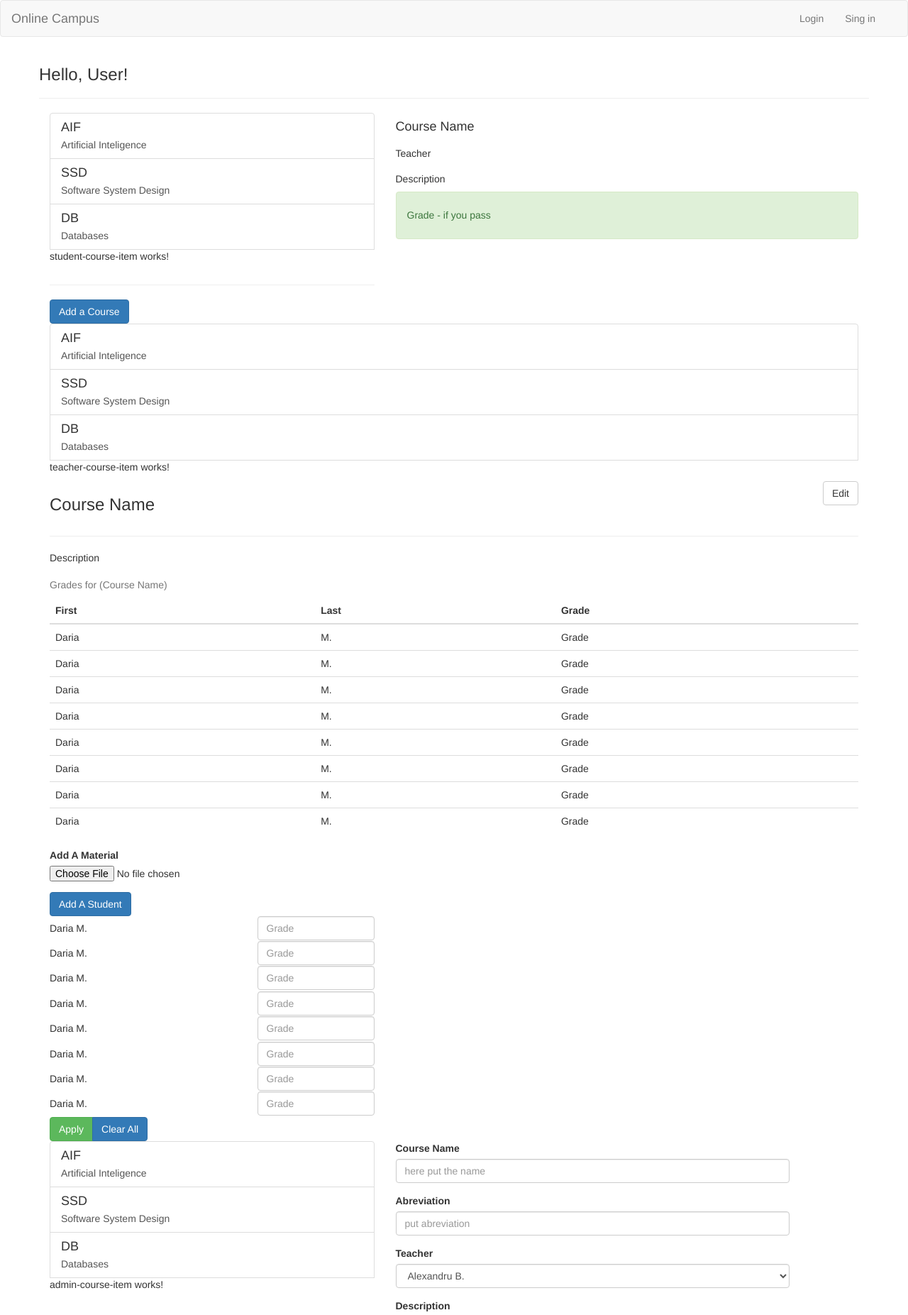
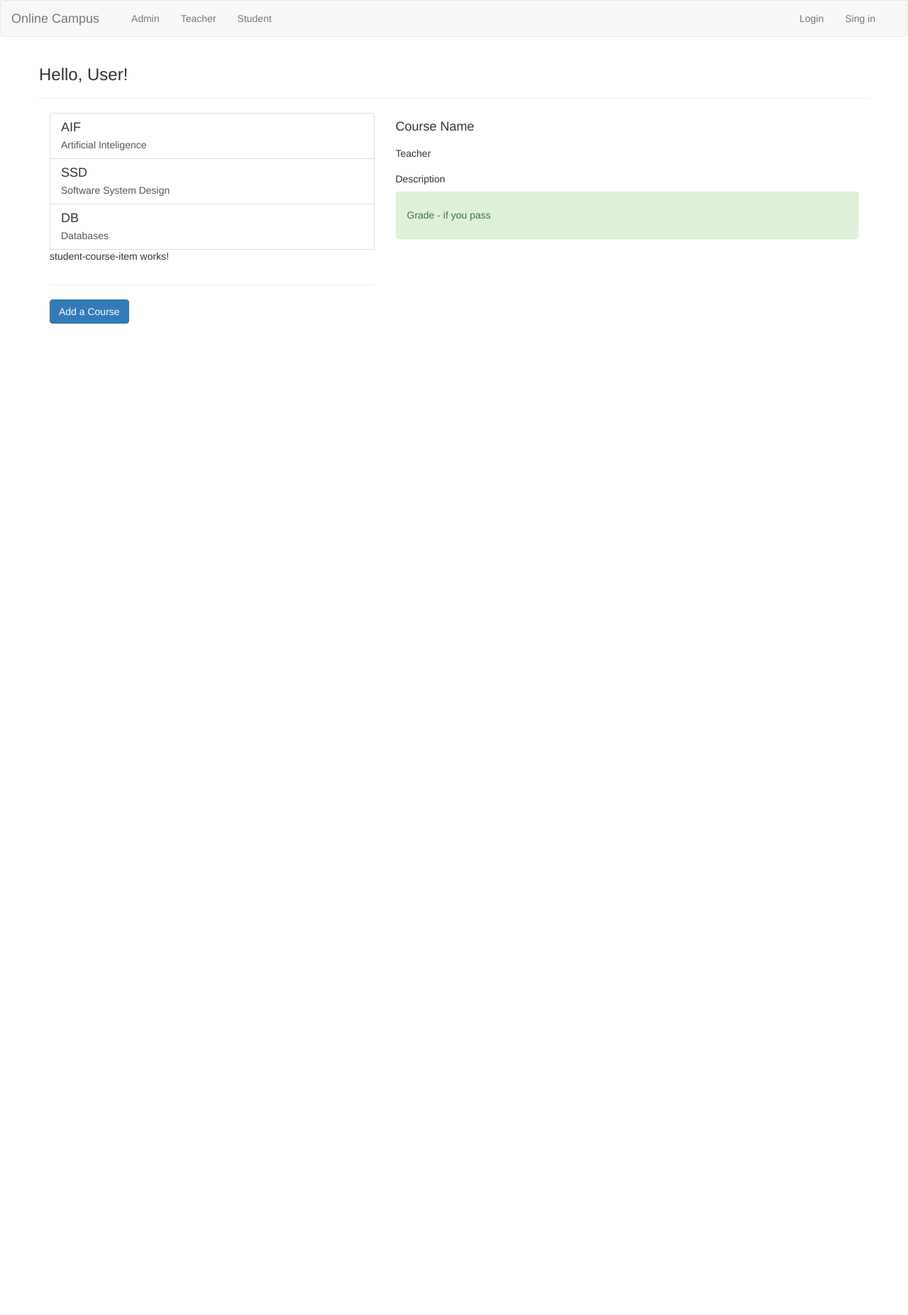
Before and after one commit to dariamuresan/online-campus, an Angular app: page / in a window 1280 px wide. Shown: the top 1853 px of the page at 71% size. After the commit the page ends 800 px from the top, so only its background shows below. Built offline with nearby package versions, Linux system fonts and the light colour scheme.

Commit message:
Added Navigation with Event Binding and ngIf

```diff
--- a/src/app/admin-courses/admin-courses.component.html
+++ b/src/app/admin-courses/admin-courses.component.html
@@ -1,3 +1,9 @@
+<div class="row">
+    <div class="col-md-12">
+        <button type="button" class="btn btn-primary">New Course</button>
+        <button type="button" class="btn btn-success">Create Account</button>
+    </div>
+</div>
 <div class="row">
     <div class="col-md-5">
         <app-admin-course-list></app-admin-course-list>
@@ -6,9 +12,3 @@
         <app-admin-course-edit></app-admin-course-edit>
     </div>
 </div>
-<div class="row">
-    <div class="col-md-12">
-        <button type="button" class="btn btn-primary">New Course</button>
-        <button type="button" class="btn btn-success">Create Account</button>
-    </div>
-</div>
--- a/src/app/app.component.html
+++ b/src/app/app.component.html
@@ -1,4 +1,4 @@
-<app-header></app-header>
+<app-header (userSelected)=onNavigation($event)></app-header>
 <div class="container">
   <div class="row">
     <h3>Hello, User!</h3>
@@ -6,17 +6,8 @@
   </div>
   <div class="row">
     <div class="col-md-12">
-      <app-student-courses></app-student-courses>
+      <app-student-courses *ngIf="loadedUser === 'student'"></app-student-courses>
+      <app-teacher-courses *ngIf="loadedUser === 'teacher'"></app-teacher-courses>
+      <app-admin-courses *ngIf="loadedUser === 'admin'"></app-admin-courses>
     </div>
   </div>
-  <div class="row">
-    <div class="col-md-12">
-      <app-teacher-courses></app-teacher-courses>
-    </div>
-  </div>
-  <div class="row">
-    <div class="col-md-12">
-      <app-admin-courses></app-admin-courses>
-    </div>
-  </div>
-</div>
--- a/src/app/app.component.ts
+++ b/src/app/app.component.ts
@@ -7,4 +7,10 @@ import { Component } from '@angular/core';
 })
 export class AppComponent {
   title = 'online-campus';
+
+  loadedUser = 'student';
+
+  onNavigation(user : string) {
+    this.loadedUser = user;
+  }
 }
--- a/src/app/header/header.component.html
+++ b/src/app/header/header.component.html
@@ -2,6 +2,14 @@
     <div class="container-fluid">
         <div class="navbar-header">
             <a href="#" class="navbar-brand">Online Campus</a>
+        </div>
+
+        <div class="collapse navbar-collapse navbar-left">
+            <ul class="nav navbar-nav">
+                <li><a href="#" (click)="onSelect('admin')">Admin</a></li>
+                <li><a href="#" (click)="onSelect('teacher')">Teacher</a></li>
+                <li><a href="#" (click)="onSelect('student')">Student</a></li>
+            </ul>
         </div>
 
         <div class="collapse navbar-collapse navbar-right">
--- a/src/app/header/header.component.ts
+++ b/src/app/header/header.component.ts
@@ -1,9 +1,13 @@
-import { Component } from '@angular/core';
+import { Component, EventEmitter, Output } from '@angular/core';
 
 @Component( {
     selector: 'app-header',
     templateUrl: './header.component.html'
 })
 export class HeaderComponent {
+    @Output() userSelected = new EventEmitter<string>();
 
+    onSelect(user : string) {
+        this.userSelected.emit(user);
+    }
 }
```
